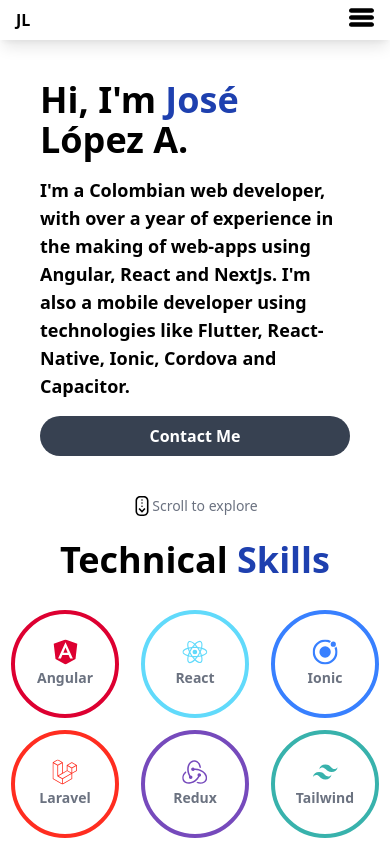
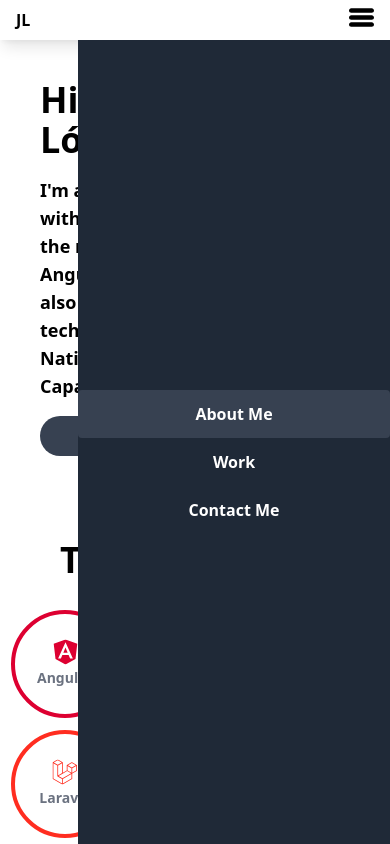
Before and after one commit to JoseLopez01/personal-website, a Next.js app: page / in a window 390 px wide. Shown: the top 844 px of the page. Built offline with nearby package versions, Linux system fonts and the light colour scheme.

Commit message:
AsideBar added for mobile

```diff
--- a/components/Header.js
+++ b/components/Header.js
@@ -17,14 +17,26 @@ export default function Header() {
    * - [] Add responsive new navBar
    */
   return (
-    <>
-      <div className="max-h-10 h-10 shadow-lg md:rounded sticky top-0 z-50 bg-white transition duration-300">
+    <header className="sticky top-0 z-50">
+      <div className="max-h-10 h-10 shadow-lg md:rounded bg-white transition duration-300">
         <div className="flex justify-between items-center h-full px-4">
           <div className="font-bold w-1/5">JL</div>
           <div className="hidden md:block">
-            <LocalLink routeName="About Me" pathName={'/'} />
-            <LocalLink routeName="Work" pathName={'/'} />
-            <LocalLink routeName="Contact Me" pathName={'/'} />
+            <LocalLink
+              className="transition duration-500 mx-3 px-3 py-2 rounded text-sm hover:bg-gray-200 font-bold"
+              routeName="About Me"
+              pathName={'/'}
+            />
+            <LocalLink
+              className="transition duration-500 mx-3 px-3 py-2 rounded text-sm hover:bg-gray-200 font-bold"
+              routeName="Work"
+              pathName={'/'}
+            />
+            <LocalLink
+              className="transition duration-500 mx-3 px-3 py-2 rounded text-sm hover:bg-gray-200 font-bold"
+              routeName="Contact Me"
+              pathName={'/'}
+            />
           </div>
           <div className="w-1/5 hidden md:flex justify-end">
             <IconLink iconSrc="/icons/twitter.svg" />
@@ -39,6 +51,25 @@ export default function Header() {
           </div>
         </div>
       </div>
-    </>
+      <div className="absolute right-0 z-50 w-4/5 h-screen md:hidden bg-gray-800">
+        <div className="flex flex-col items-center justify-center h-full">
+          <LocalLink
+            className="w-full flex items-center justify-center h-12 bg-gray-700 rounded font-semibold text-white"
+            routeName="About Me"
+            pathName={'/'}
+          />
+          <LocalLink
+            className="w-full flex items-center justify-center h-12 hover:bg-gray-100 font-semibold text-white"
+            routeName="Work"
+            pathName={'/'}
+          />
+          <LocalLink
+            className="w-full flex items-center justify-center h-12 hover:bg-gray-100 font-semibold text-white"
+            routeName="Contact Me"
+            pathName={'/'}
+          />
+        </div>
+      </div>
+    </header>
   );
 }
--- a/components/LocalLink.js
+++ b/components/LocalLink.js
@@ -1,10 +1,10 @@
 import Link from 'next/link';
 import PropTypes from 'prop-types';
 
-export default function LocalLink({ routeName, pathName, passHref }) {
+export default function LocalLink({ routeName, pathName, passHref, className }) {
   return (
     <Link href={pathName} passHref={passHref}>
-      <a className="transition duration-500 mx-3 px-3 py-2 rounded text-sm hover:bg-gray-200 font-bold">
+      <a className={className}>
         {routeName}
       </a>
     </Link>
```
